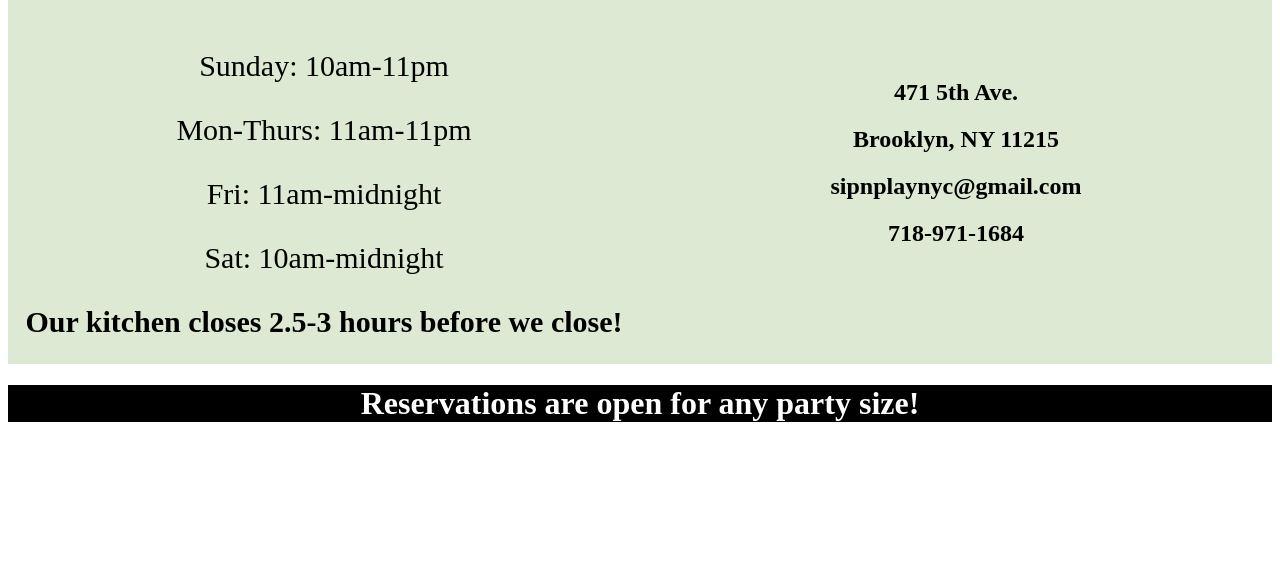
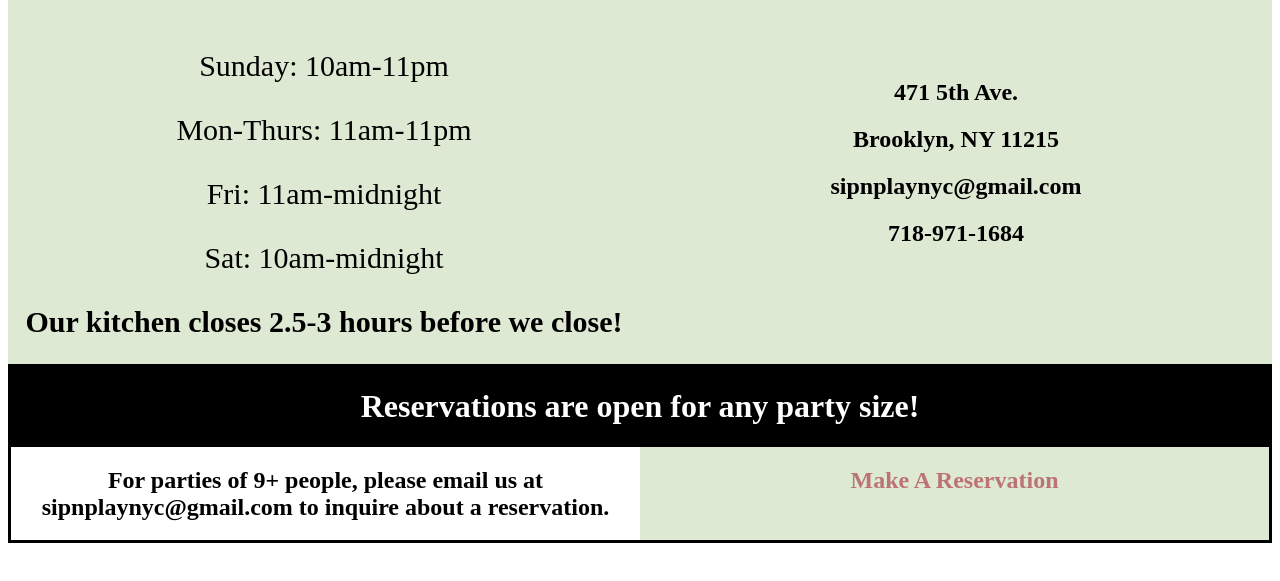
Before and after one commit to SodiqBalogun/SodiqBalogun.github.io, a website built with Vite: page Project_Files/index.html in a window 1280 px wide. Shown: the part 123-704 px from the top of the page. Built offline with nearby package versions, Linux system fonts and the light colour scheme.

Commit message:
Added Reservation Section.

```diff
--- a/Project_Files/index.html
+++ b/Project_Files/index.html
@@ -57,7 +57,16 @@
     <center>
         <div class="section2">
             <h1> Reservations are open for any party size! </h1>
+            <div class="section2BothParts">
+                <div class="reservationInfo1_2">
+                    <h2> For parties of 9+ people, please email us at sipnplaynyc@gmail.com
+                        to inquire about a reservation. </h2>
 
+                </div>
+                <div class="reservationInfo2_2">
+                    <h2> Make A Reservation </h2>
+                </div>
+            </div>
         </div>
     </center>
 
--- a/Project_Files/style.css
+++ b/Project_Files/style.css
@@ -61,6 +61,7 @@ header {
     width: 100%;
     height: 100%;
     padding: 0px 0px 0px 0px;
+    margin: 0px 0px 0px 0px;
     background: #DEE9D3;
     display: grid;
     /*border: 3px solid navy;*/
@@ -99,8 +100,33 @@ header {
 
 .section2 {
     background: black;
+    padding: 0px 0px 0px 0px;
+    margin: 0px 0px 0px 0px;
+    border: 3px solid black;
 }
 
 .section2 h1 {
     color: white;
 }
+
+.section2BothParts {
+    display: flex;
+}
+
+.reservationInfo1_2 {
+    width: 50%;
+    background: white;
+}
+
+.reservationInfo1_2 h2 {
+    color: black;
+}
+
+.reservationInfo2_2 {
+    width: 50%;
+    background: #DEE9D3;
+}
+
+.reservationInfo2_2 h2 {
+    color: #bc7373;
+}
```
